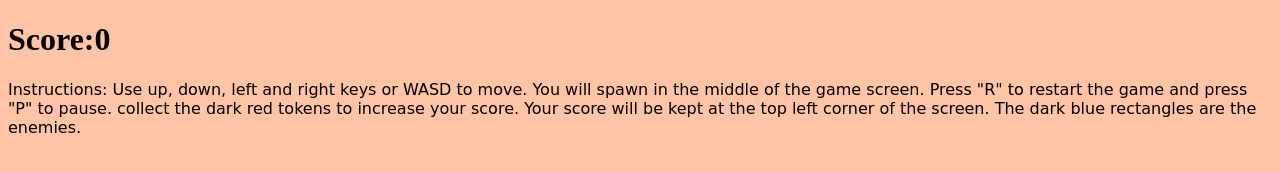
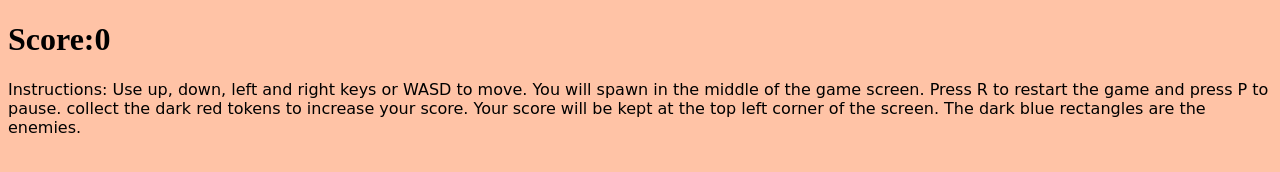
Before and after one commit to BigBrainThonker/Unnamed-Game, a plain HTML site: page index.html in a window 1280 px wide. Drawn offline with nearby package versions, Linux system fonts and the light colour scheme.

Commit message:
Update Instructions

```diff
--- a/index.html
+++ b/index.html
@@ -8,7 +8,7 @@
   </head>
   <body>
     <h1>Score:<span id='score'>0</span></h1>
-    <p>Instructions: Use up, down, left and right keys or WASD to move. You will spawn in the middle of the game screen. Press "R" to restart the game and press "P" to pause. collect the dark red tokens to increase your score. Your score will be kept at the top left corner of the screen. The dark blue rectangles are the enemies.</p>
+    <p>Instructions: Use up, down, left and right keys or WASD to move. You will spawn in the middle of the game screen. Press R to restart the game and press P to pause. collect the dark red tokens to increase your score. Your score will be kept at the top left corner of the screen. The dark blue rectangles are the enemies.</p>
 
     <script src="https://cdnjs.cloudflare.com/ajax/libs/p5.js/0.6.1/p5.js"></script>
     <br>
```
